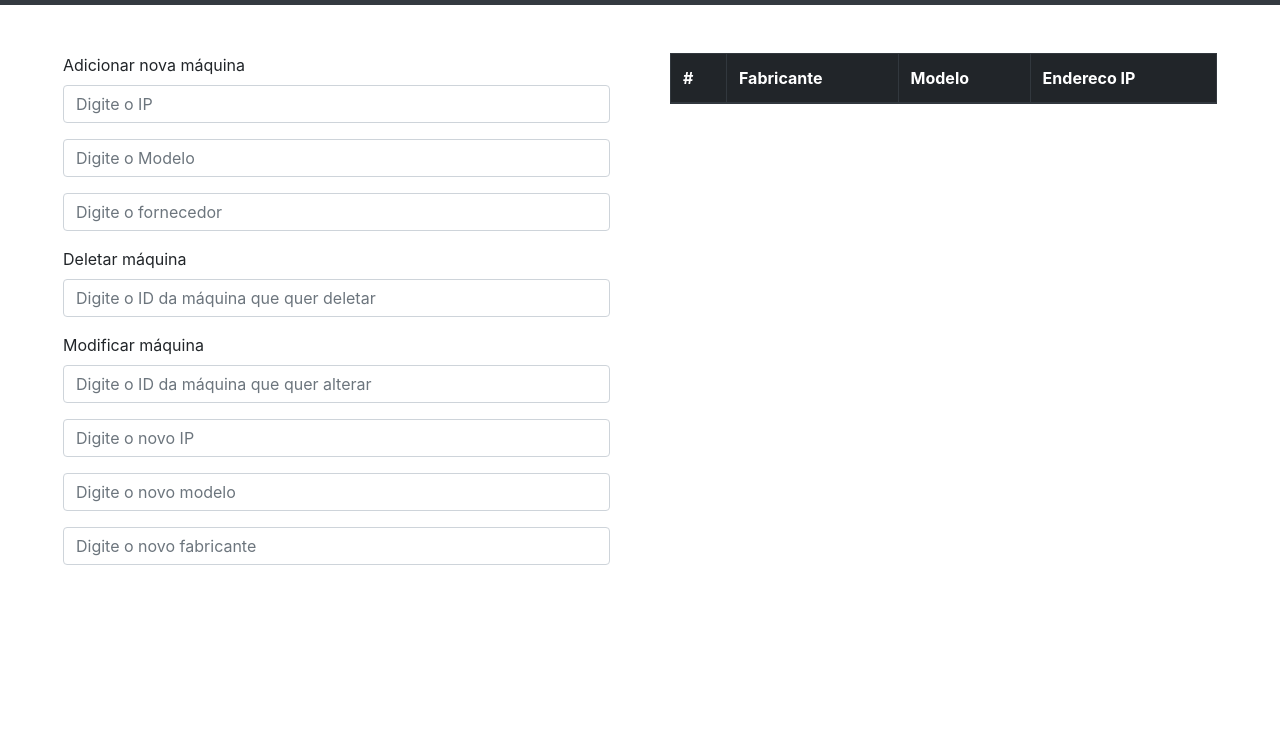
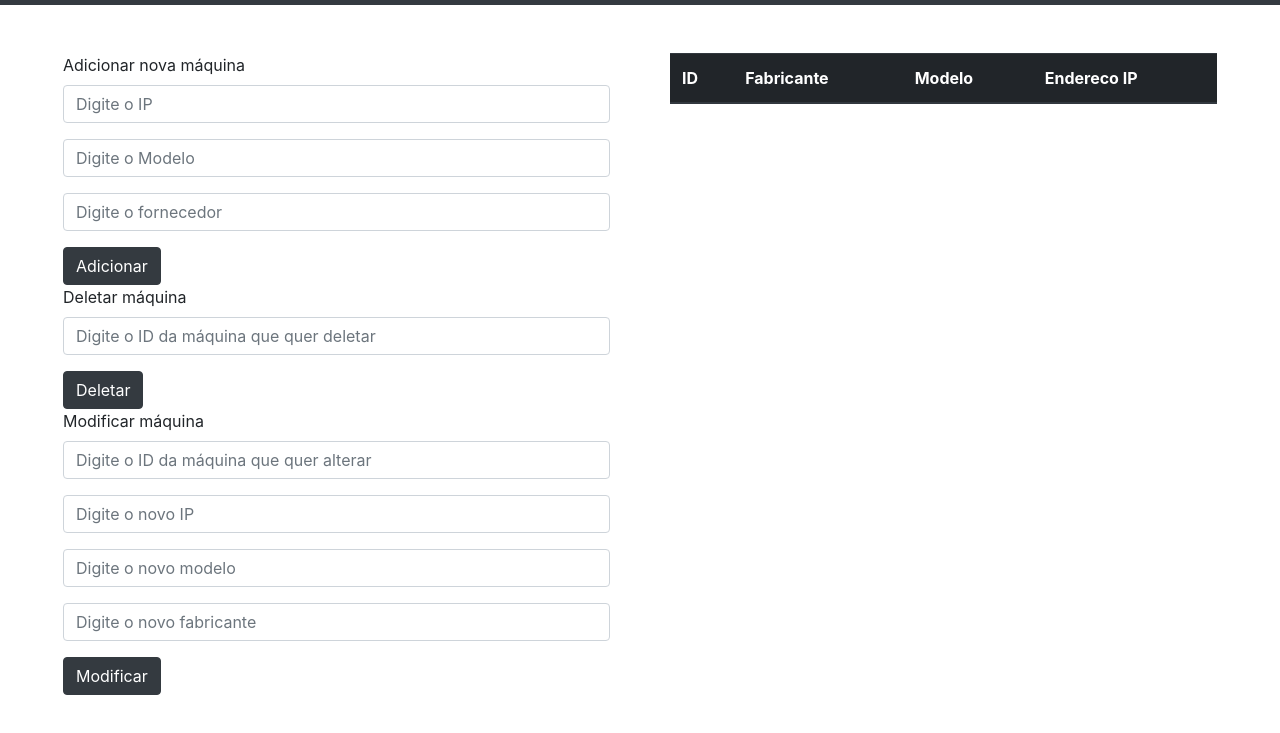
Before and after one commit to ericbls/tech_track, a plain HTML site: page frontend/maquinas.html in a window 1280 px wide. Shown: the part 51-784 px from the top of the page. Drawn offline with nearby package versions, Linux system fonts and the light colour scheme.

Commit message:
alterando maquinas.html e maquinas.js

```diff
--- a/frontend/maquinas.html
+++ b/frontend/maquinas.html
@@ -35,12 +35,14 @@
 							<div class="form-group">
 								<input type="text" class="form-control" id="AddMachineFab" placeholder="Digite o fornecedor">
 							</div>
+							<button id="add_but" type="submit" class="btn btn-dark">Adicionar</button>
 					</form>
 					<form id="DelForm">
 							<div class="form-group">
 								<label for="AddMachine">Deletar máquina</label>
 								<input type="text" class="form-control" id="DelMachine" placeholder="Digite o ID da máquina que quer deletar">
 							</div>
+							<button id="del_but" type="submit" class="btn btn-dark">Deletar</button>
 					</form>
 					<form id="ModForm">
 							<div class="form-group">
@@ -56,23 +58,23 @@
 							<div class="form-group">
 								<input type="text" class="form-control" id="ModMachineFab" placeholder="Digite o novo fabricante">
 							</div>
+							<button id="mod_but" type="submit" class="btn btn-dark">Modificar</button>
 					</form>
 				</div>
 			</div>
 			<div class="col-md">
 				<div class="container-fluid">
 					<div class="table-responsive table-hover">
-				  		<table id="listTable" class="table table-bordered table-dark">
+				  		<table id="listTable" class="table table-striped table-dark">
 				    		<thead>
 				    			<tr>
-				    				<th> # </th>
+				    				<th> ID </th>
 				    				<th> Fabricante </th>
 				    				<th> Modelo </th>
 				    				<th> Endereco IP</th>
 				    			</tr>
 				    		</thead>
 				    		<tbody>
-
 				    		</tbody>
 				  		</table>
 					</div>
```
